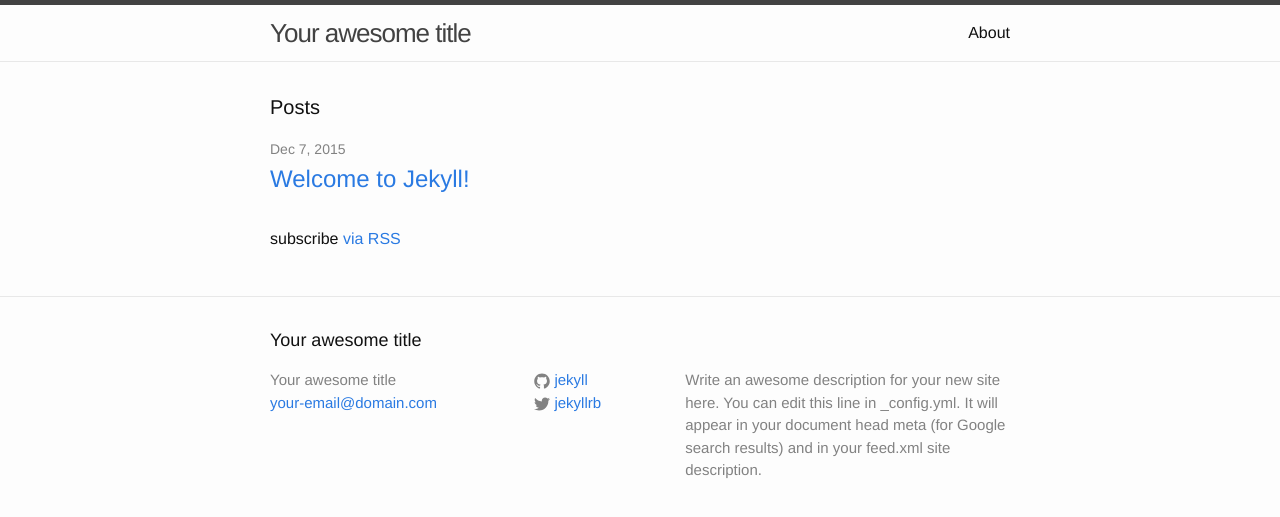
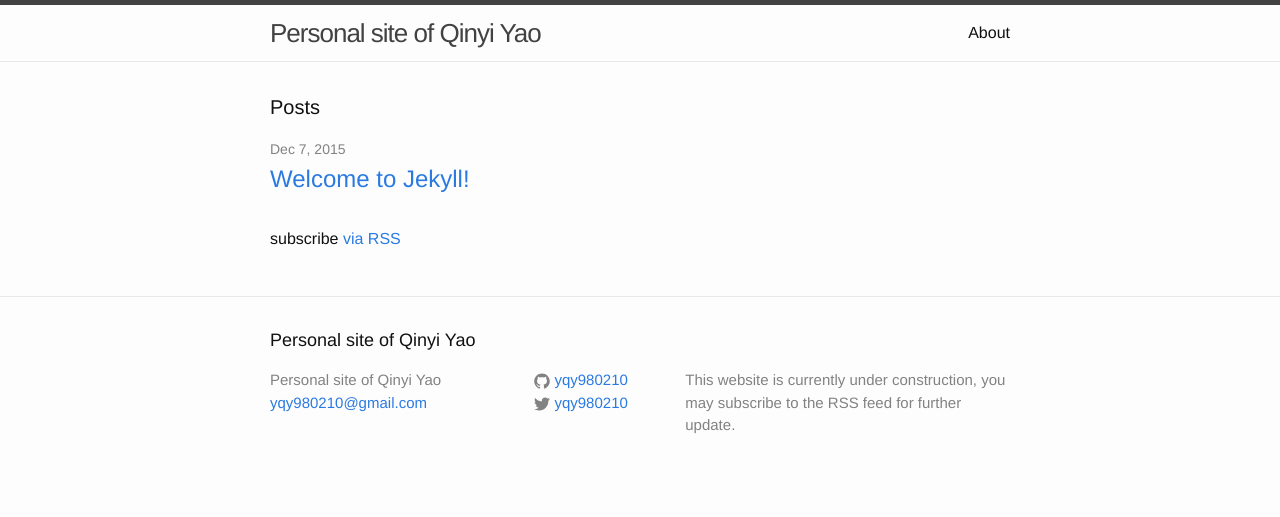
Before and after one commit to ysy950803/yqy-design, a Jekyll site: the page built from index.html, in a window 1280 px wide. Shown: the top 517 px of the page. Built offline with Jekyll 4.4.1, drawn with Linux system fonts in a browser that asks for light colours.

Commit message:
site info update

```diff
--- a/_config.yml
+++ b/_config.yml
@@ -6,16 +6,14 @@
 # 'jekyll serve'. If you change this file, please restart the server process.
 
 # Site settings
-title: Your awesome title
-email: your-email@domain.com
+title: Personal site of Qinyi Yao
+email: yqy980210@gmail.com
 description: > # this means to ignore newlines until "baseurl:"
-  Write an awesome description for your new site here. You can edit this
-  line in _config.yml. It will appear in your document head meta (for
-  Google search results) and in your feed.xml site description.
+  This website is currently under construction, you may subscribe to the RSS feed for further update.
 baseurl: "" # the subpath of your site, e.g. /blog
-url: "http://yourdomain.com" # the base hostname & protocol for your site
-twitter_username: jekyllrb
-github_username:  jekyll
+url: "http://yqy.design" # the base hostname & protocol for your site
+twitter_username: yqy980210
+github_username:  yqy980210
 
 # Build settings
 markdown: kramdown
```
